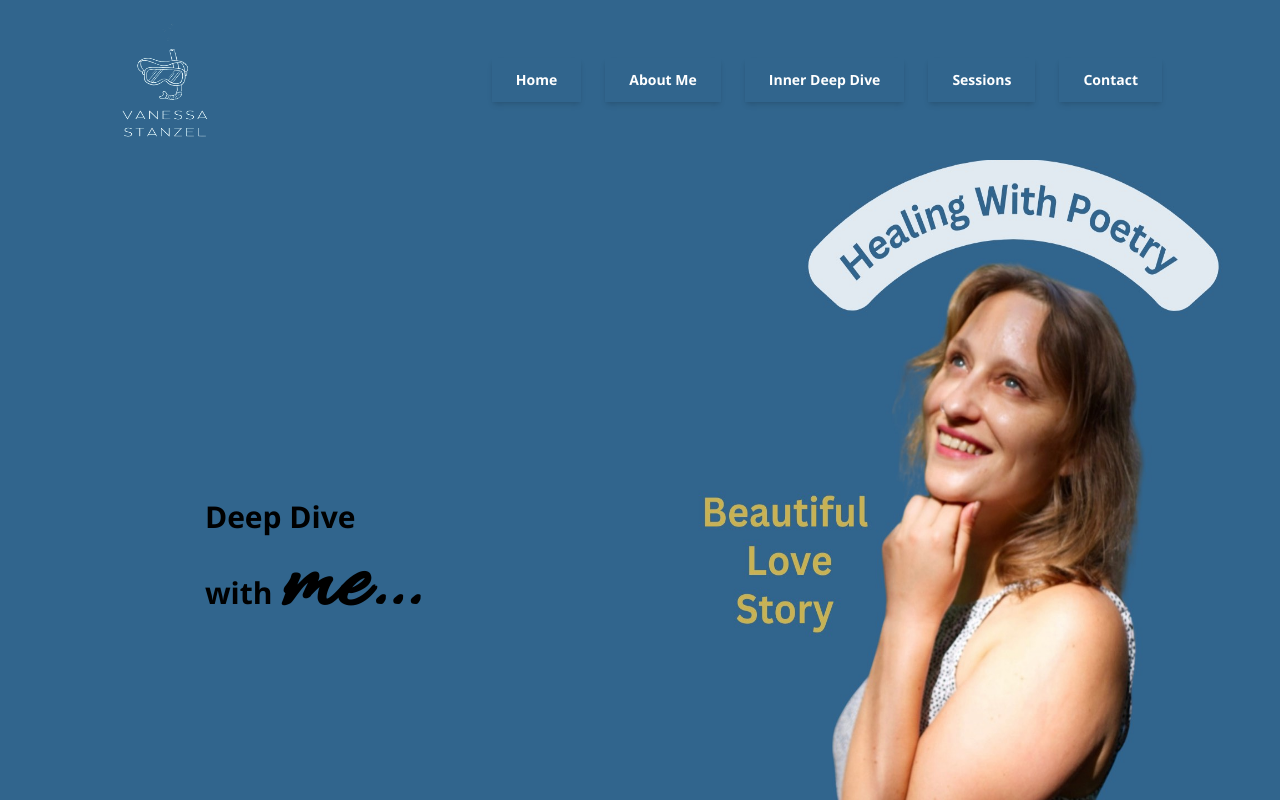
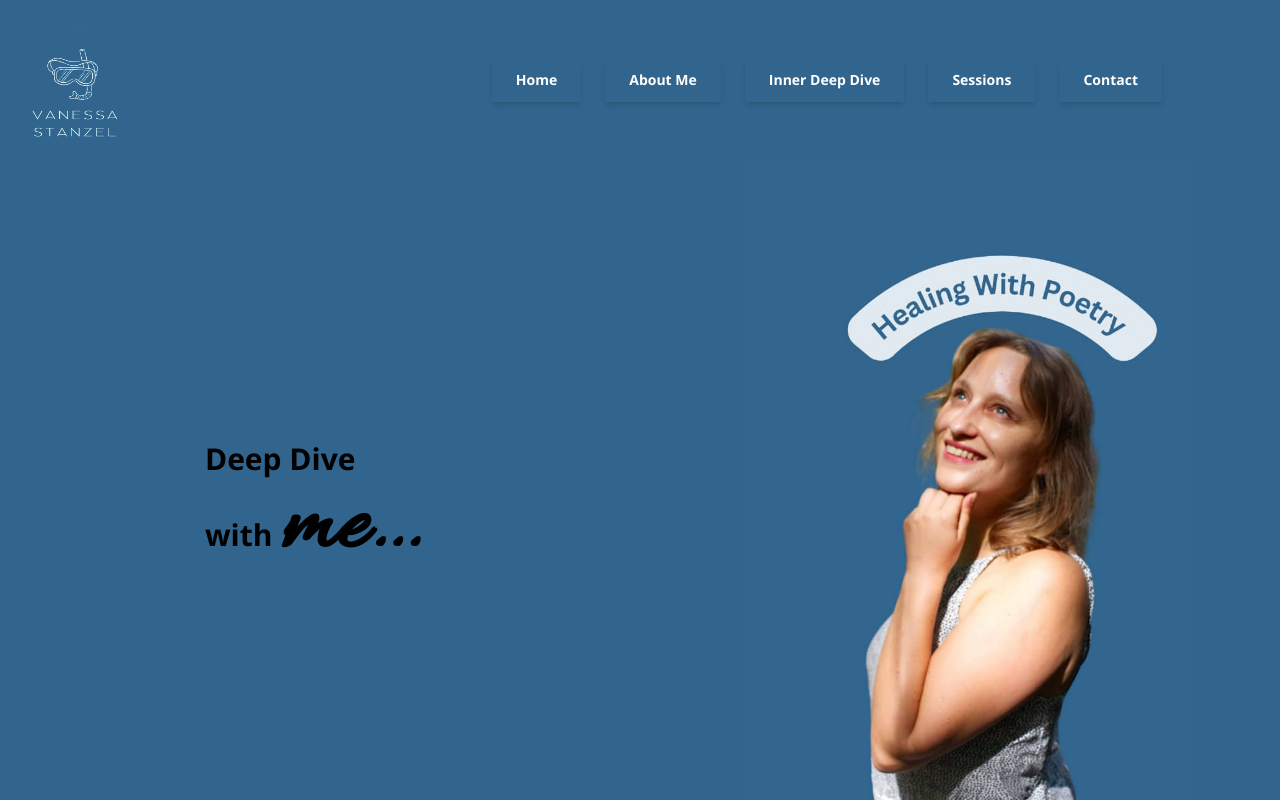
Before and after one commit to maestrogreat1/therzonex, a React (Vite) app: page /deep in a window 1280 px wide. Shown: the top 800 px of the page. Built offline with nearby package versions, Linux system fonts and the light colour scheme.

Commit message:
change the deep dive cover photo again

```diff
--- a/src/components/Navbar/Navbar.jsx
+++ b/src/components/Navbar/Navbar.jsx
@@ -78,7 +78,7 @@ const Navbar = ({ handleOrderPopup }) => {
               className="text-3xl text-white sm:hidden cursor-pointer"
               onClick={() => setToggle(true)}
             />
-            <div className="text-xl text-Teal uppercase tracking-wide font-bold">
+            <div className="text-xl text-Teal uppercase tracking-wide font-bold md:ml-[-90px]">
               <img className="h-32 w-24" src={logo} alt="" />
             </div>
           </div>
--- a/src/pages/Deep.jsx
+++ b/src/pages/Deep.jsx
@@ -2,7 +2,7 @@ import React from "react";
 import NatureVid from "../assets/video/main.mp4";
 import dive from "../assets/Images/VanSitWhites.png";
 import { Link } from "react-router-dom";
-import relive from "../assets/Images/hwp.png";
+import relive from "../assets/Images/deepest.jpg";
 import Accordion from "../components/container/Accordion";
 import abouts from "../assets/Images/VanTreeLiess.png";
 import aboutx from "../assets/Images/VanSitWhites.png";
@@ -26,7 +26,7 @@ const Deep = () => {
       </div> */}
       <div className="relative grid md:grid-cols-2 gap-8 place-items-center bg-Teal mb-4 rounded-mdgit branch">
         <div>
-          <div className="font-bold sm:text-[1.875rem] text-[1.5rem] mb-1 mt-40
+          <div className="font-bold sm:text-[1.875rem] text-[1.5rem] mb-[-30px] mt-40
           ">
             Deep Dive
             <br /> with{" "}
@@ -36,7 +36,7 @@ const Deep = () => {
           </div>
         </div>
         <div className="rounded-lg mt-3">
-          <img src={relive} alt="" className="h-[1000px] p-4 md:mt-[-40px]" />
+          <img src={relive} alt="" className="p-4 md:h-[700px] md:mt-[110px]  " />
         </div>
       </div>
       {/* <div className="section" id="">
```
Also changed, not shown: src/assets/Images/deepest.jpg (added).
